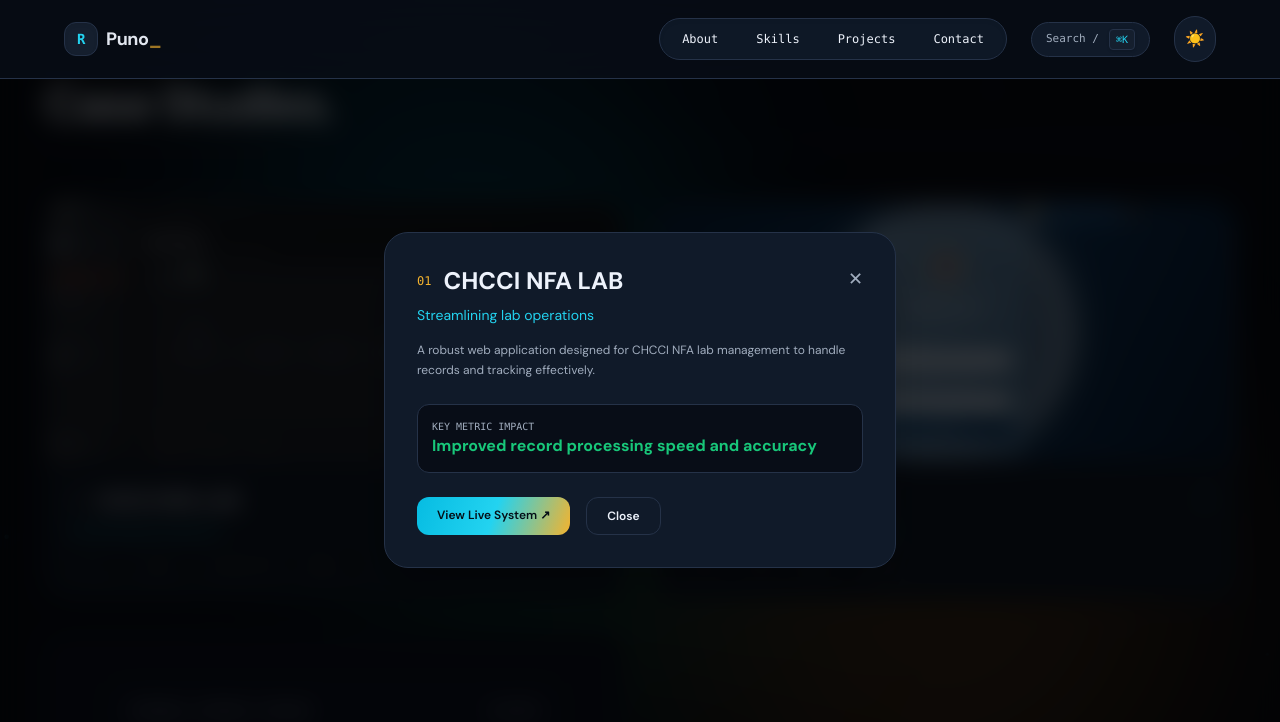
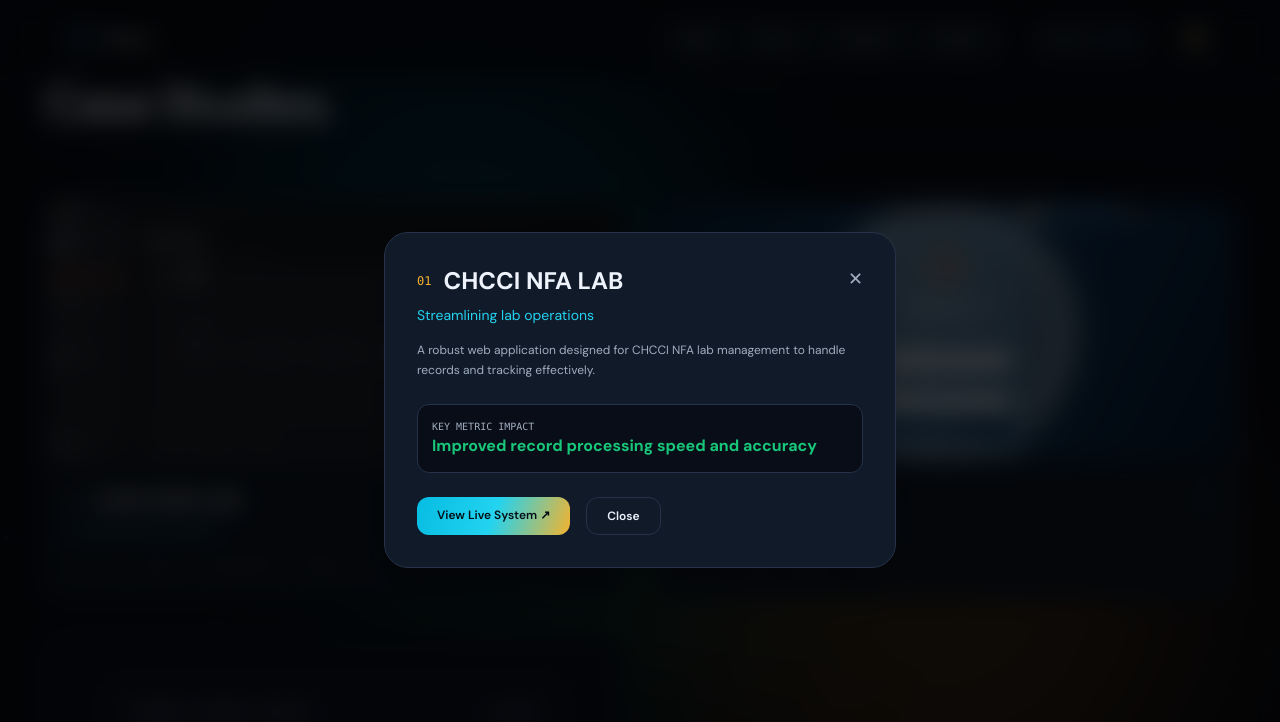
Before and after one commit to Jynxnanana/My_Portfolio, a Vue app: page / in a window 1280 px wide. Both pictures are taken after a click on the element 334 px from the left and 2955 px from the top of the page. Shown: the part 2555-3277 px from the top of the page. Built offline with nearby package versions, Linux system fonts and the light colour scheme.

Commit message:
Fix case study modal button clicks

```diff
--- a/src/components/Projects.vue
+++ b/src/components/Projects.vue
@@ -68,9 +68,10 @@ const selectedProject = ref<Project | null>(null)
     </div>
 
     <!-- Modal -->
-    <div v-if="selectedProject" class="fixed inset-0 z-50 flex items-center justify-center p-4 bg-black/75 backdrop-blur-md animate-slide-up" @click.self="selectedProject = null">
+    <Teleport to="body">
+    <div v-if="selectedProject" class="fixed inset-0 z-[100] flex items-center justify-center p-4 bg-black/75 backdrop-blur-md animate-slide-up" @click.self="selectedProject = null">
       <div class="animate-modal-pop w-full max-w-lg bg-[var(--surface)] border border-[var(--line)] rounded-3xl p-6 sm:p-8 shadow-2xl relative modal-3d">
-        <button class="absolute top-6 right-6 text-[var(--muted)] hover:text-white text-lg p-2" @click="selectedProject = null">✕</button>
+        <button type="button" class="absolute top-6 right-6 z-10 text-[var(--muted)] hover:text-white text-lg p-2" @click.stop="selectedProject = null">✕</button>
         <div class="flex items-center gap-3 mb-2">
           <span class="text-xs font-mono text-[var(--gold)]">{{ selectedProject.number }}</span>
           <h3 class="text-2xl font-bold">{{ selectedProject.name }}</h3>
@@ -82,11 +83,12 @@ const selectedProject = ref<Project | null>(null)
           <div class="text-base font-bold text-[var(--green)]">{{ selectedProject.impact }}</div>
         </div>
         <div class="flex gap-4">
-          <a v-if="selectedProject.demoUrl" :href="selectedProject.demoUrl" target="_blank" class="primary-button btn-3d px-5 py-2.5 rounded-xl font-semibold text-xs">View Live System ↗</a>
-          <button @click="selectedProject = null" class="secondary-button btn-3d px-5 py-2.5 rounded-xl font-semibold border border-[var(--line)] text-xs">Close</button>
+          <a v-if="selectedProject.demoUrl" :href="selectedProject.demoUrl" target="_blank" rel="noopener noreferrer" class="primary-button btn-3d relative z-10 px-5 py-2.5 rounded-xl font-semibold text-xs" @click.stop>View Live System ↗</a>
+          <button type="button" @click.stop="selectedProject = null" class="secondary-button btn-3d relative z-10 px-5 py-2.5 rounded-xl font-semibold border border-[var(--line)] text-xs">Close</button>
         </div>
       </div>
     </div>
+    </Teleport>
   </section>
 </template>
 
```
